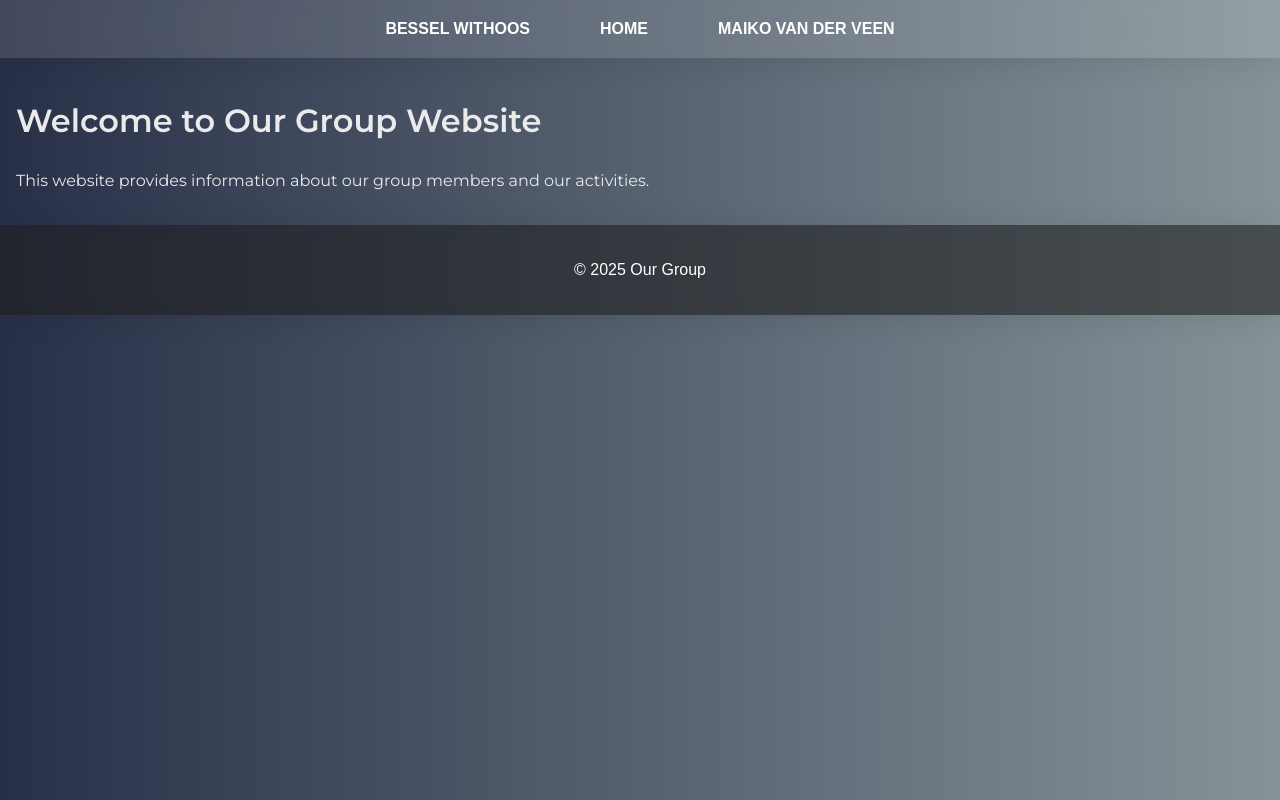
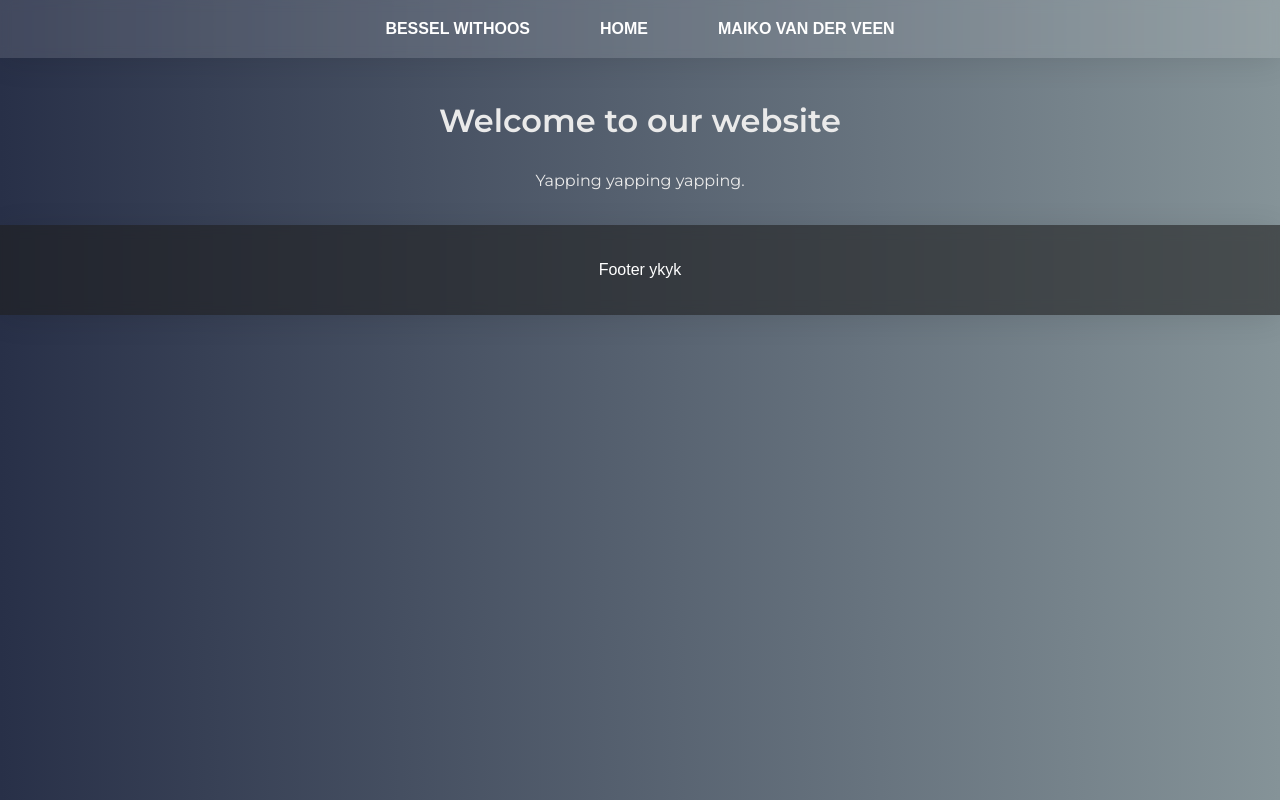
Before and after one commit to MaikoVDV/webtech-opdracht1, a plain HTML site: page index.html in a window 1280 px wide. Drawn offline with Linux system fonts and the light colour scheme.

Commit message:
small content edits

```diff
--- a/index.html
+++ b/index.html
@@ -23,11 +23,11 @@
       </nav>
     </header>
     <main>
-      <h1 class="montserrat fw-600">Welcome to Our Group Website</h1>
-      <p class="montserrat fw-400">This website provides information about our group members and our activities.</p>
+      <h1 class="montserrat fw-600">Welcome to our website</h1>
+      <p class="montserrat fw-400">Yapping yapping yapping.</p>
     </main>
     <footer>
-      <p>&copy; 2025 Our Group</p>
+      <p>Footer ykyk</p>
     </footer>
   </body>
 </html>
--- a/styles/style.css
+++ b/styles/style.css
@@ -92,6 +92,7 @@ nav ul li a:active {
 
 main {
   padding: 1em;
+  text-align: center;
 }
 
 footer {
```
Also changed, not shown: bessel.html (+2 -3 lines), maiko.html (+2 -3 lines).
